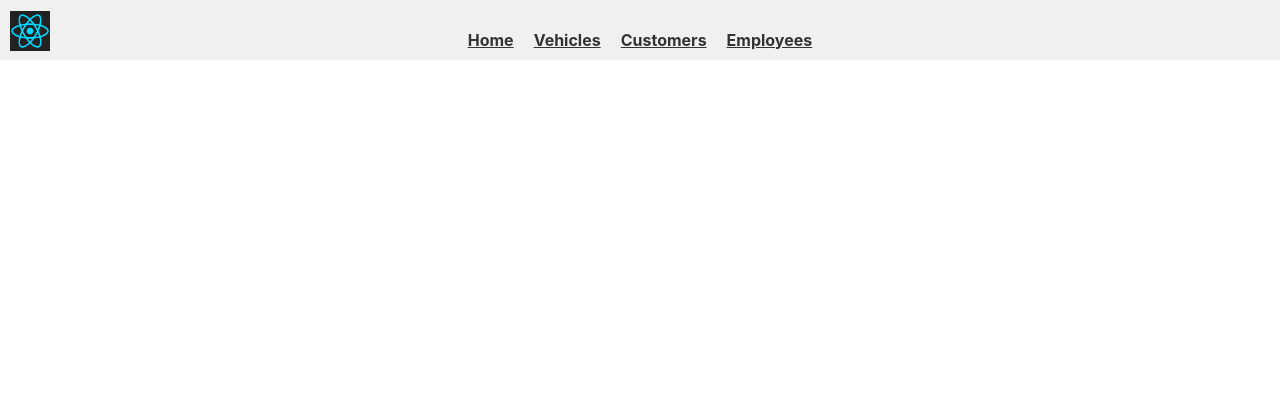
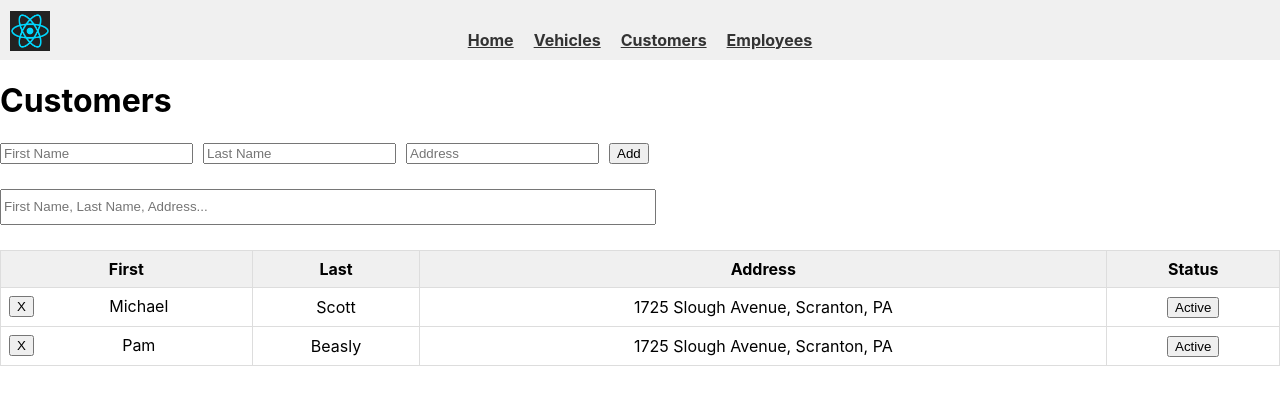
Before and after one commit to lsimmo25/Phase-2-Project, a React (Create React App) app: page /customers in a window 1280 px wide. Shown: the top 404 px of the page. Built offline with nearby package versions, Linux system fonts and the light colour scheme; data requests are answered from the project's data file.

Commit message:
setup customers page - setup status buttons for customers - edited home page verbiage

```diff
--- a/db.json
+++ b/db.json
@@ -38,7 +38,15 @@
       "id": "1",
       "first": "Michael",
       "last": "Scott",
-      "address": "1725 Slough Avenue, Scranton, PA"
+      "address": "1725 Slough Avenue, Scranton, PA",
+      "active": true
+    },
+    {
+      "id": "89db",
+      "first": "Pam",
+      "last": "Beasly",
+      "address": "1725 Slough Avenue, Scranton, PA",
+      "active": false
     }
   ],
   "employees": [
--- a/src/App.css
+++ b/src/App.css
@@ -41,3 +41,9 @@ td {
 tr:nth-child(even) {
   background-color: #f2f2f2;
 }
+
+input {
+  height: 15px;
+  padding-right: 10px;
+  margin-right: 10px;
+}
--- a/src/App.js
+++ b/src/App.js
@@ -12,6 +12,7 @@ function App() {
 
   const [vehicles, setVehicles] = useState([])
   const [searchVehicles, setSearchVehicles] = useState("")
+  const [searchCustomers, setSearchCustomers] = useState("")
   const [customers, setCustomers] = useState([])
   const [employees, setEmployees] = useState([])
 
@@ -41,6 +42,12 @@ function App() {
       vehicle.model.toLowerCase().includes(searchVehicles.toLowerCase())
     )
 
+  const searchCustomerResult = customers.filter(customer =>
+    customer.first.toLowerCase().includes(searchCustomers.toLowerCase()) ||
+    customer.last.toLowerCase().includes(searchCustomers.toLowerCase()) ||
+    customer.address.toLowerCase().includes(searchCustomers.toLowerCase())
+  )
+
   return (
     <Router>
       <div className="App">
@@ -56,7 +63,16 @@ function App() {
               />
             }
           />
-          <Route path="/customers" element={<CustomersPage />} />
+          <Route path="/customers" element={
+            <CustomersPage
+              customers={searchCustomerResult}
+              setCustomers={setCustomers}
+              searchCustomers={searchCustomers}
+              setSearchCustomers={setSearchCustomers}
+
+            />
+          }
+          />
           <Route path="/employees" element={<EmployeesPage />} />
         </Routes>
       </div>
--- a/src/Pages/CustomersPage.js
+++ b/src/Pages/CustomersPage.js
@@ -1,11 +1,22 @@
-import React from "react";
+import React, { useState } from "react";
+import CustomerList from "../components/CustomerList";
+import CustomerSearch from "../components/CustomerSearch";
+import AddCustomerForm from "../components/AddCustomerForm";
 
-function CustomersPage() {
+function CustomerPage({ customers, setCustomers, setSearchCustomers, searchCustomers }) {
 
-
-    return(
-        <></>
+    return (
+        <div>
+            <h1>Customers</h1>
+                <AddCustomerForm setCustomers={setCustomers} customers={customers}/>
+            <section>
+                <CustomerSearch customers={customers} setSearchCustomers={setSearchCustomers} searchCustomers={searchCustomers}/>
+            </section>
+            <section>
+                <CustomerList customers={customers} setCustomers={setCustomers}/>
+            </section>
+        </div>
     )
 }
 
-export default CustomersPage
+export default CustomerPage
--- /dev/null
+++ b/src/components/AddCustomerForm.js
@@ -0,0 +1,50 @@
+import React, { useState } from "react";
+
+function AddCustomerForm({ setCustomers, customers }) {
+
+    const defaultForm = {
+        first: "",
+        last: "",
+        address: "",
+    }
+
+    const [newCustomer, setNewCustomer] = useState(defaultForm)
+
+    const handleChange = (e) => {
+        setNewCustomer({
+            ...newCustomer,
+            [e.target.name]: e.target.value
+        })
+    }
+
+    const handleAddCustomer = () => {
+        console.log("customer added", newCustomer)
+
+        fetch(`http://localhost:4000/customers`, {
+            method: "POST",
+            headers: {
+                "Content-Type": "application/json"
+            },
+            body: JSON.stringify(newCustomer)
+        })
+        .then(r => r.json())
+        .then(addedCustomer => {
+            setCustomers([...customers, addedCustomer])
+            setNewCustomer(defaultForm)
+        })
+        .catch(error => console.log(error))
+    }
+
+    return (
+        <form className="add-customer-form">
+            <section>
+                <input placeholder="First Name" name="first" value={newCustomer.first} onChange={handleChange}></input>
+                <input placeholder="Last Name" name="last" value={newCustomer.last} onChange={handleChange}></input>
+                <input placeholder="Address" name="address" value={newCustomer.address} onChange={handleChange}></input>
+                <button type="button" onClick={handleAddCustomer}>Add</button>
+            </section>
+        </form>
+    )
+}
+
+export default AddCustomerForm
--- /dev/null
+++ b/src/components/CustomerCard.js
@@ -0,0 +1,45 @@
+import React, { useState } from "react";
+
+function CustomerCard({ id, first, last, address, setCustomers, active }) {
+
+    const [isActive, setIsActive] = useState(true)
+
+    const handleDelete = () => {
+        fetch(`http://localhost:4000/customers/${id}`, {
+            method: "DELETE"
+        })
+        .then(() => {
+            setCustomers(prevCustomers => prevCustomers.filter(prevCustomer => prevCustomer.id !== id))
+        })
+    }
+
+    const handleStatus = () => {
+        fetch(`http://localhost:4000/customers/${id}`, {
+            method: "PATCH",
+            headers: {
+                "Content-Type": "application/json"
+            },
+            body: JSON.stringify({ active: !active})
+        })
+        .then(r => r.json())
+        .then(() => {
+            setIsActive(!isActive)
+        })
+
+        .catch(error => console.log(error))
+    }
+
+    return (
+        <tbody>
+            <tr>
+                <td><button type="button" style={{float: "left"}} onClick={handleDelete}>X</button>{first}</td>
+                <td>{last}</td>
+                <td>{address}</td>
+                <td><button type="button" onClick={handleStatus}>{isActive ? "Active" : "Inactive"}</button></td>
+            </tr>
+        </tbody>
+
+    )
+}
+
+export default CustomerCard
--- /dev/null
+++ b/src/components/CustomerList.js
@@ -0,0 +1,23 @@
+import React from "react";
+import CustomerCard from "./CustomerCard.js"
+
+function CustomerList({ customers, setCustomers }) {
+
+    return (
+        <table>
+            <thead>
+                <tr>
+                    <th>First</th>
+                    <th>Last</th>
+                    <th>Address</th>
+                    <th>Status</th>
+                </tr>
+            </thead>
+            {customers.map(customer => (
+                    <CustomerCard key={customer.id} {...customer} setCustomers={setCustomers} customers={customers}/>
+                ))}
+        </table>
+    )
+}
+
+export default CustomerList
--- /dev/null
+++ b/src/components/CustomerSearch.js
@@ -0,0 +1,18 @@
+import React, { useState } from "react";
+
+function CustomerSearch({ searchCustomers, setSearchCustomers }) {
+
+
+    return(
+        <input
+            placeholder="First Name, Last Name, Address..."
+            onChange={(e) => setSearchCustomers(e.target.value)}
+            type="text"
+            value={searchCustomers}
+            style={{marginTop: "25px", width: "50%", height: "30px"}}
+        >
+        </input>
+    )
+}
+
+export default CustomerSearch
```
